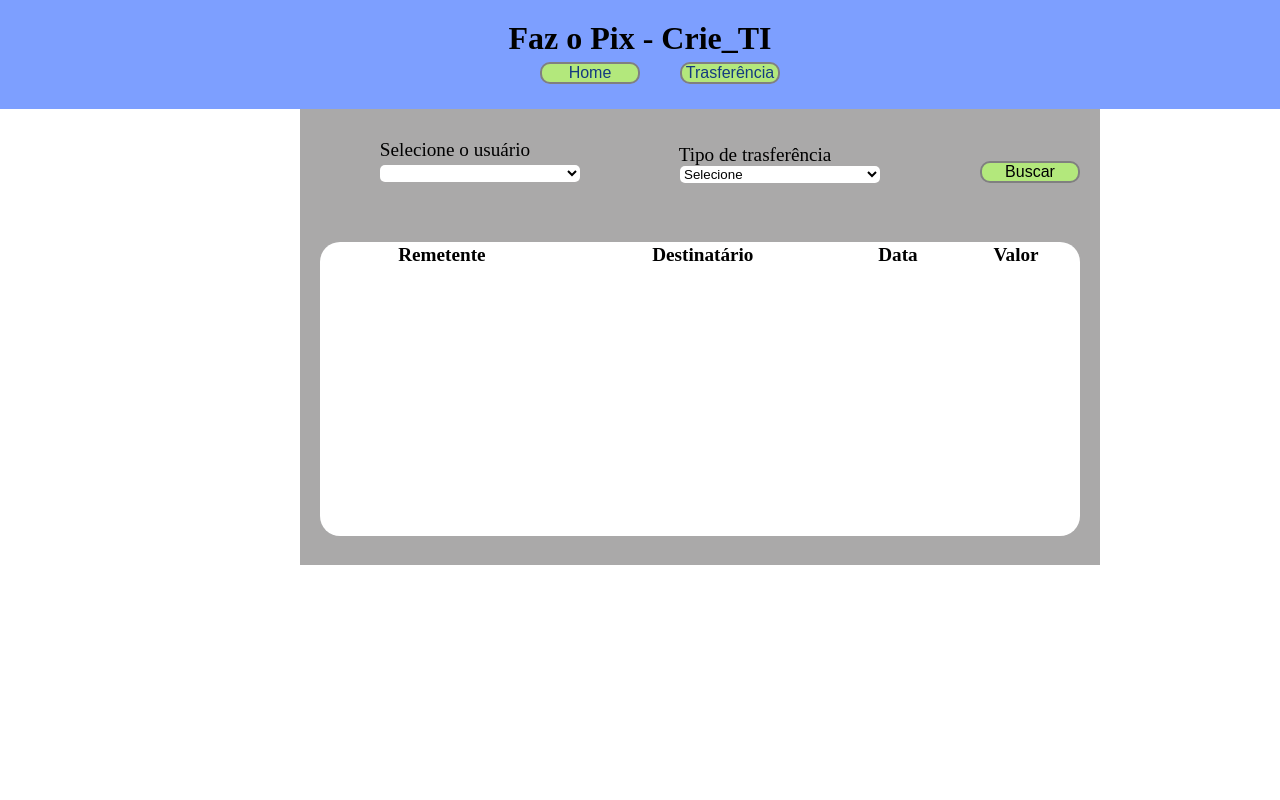
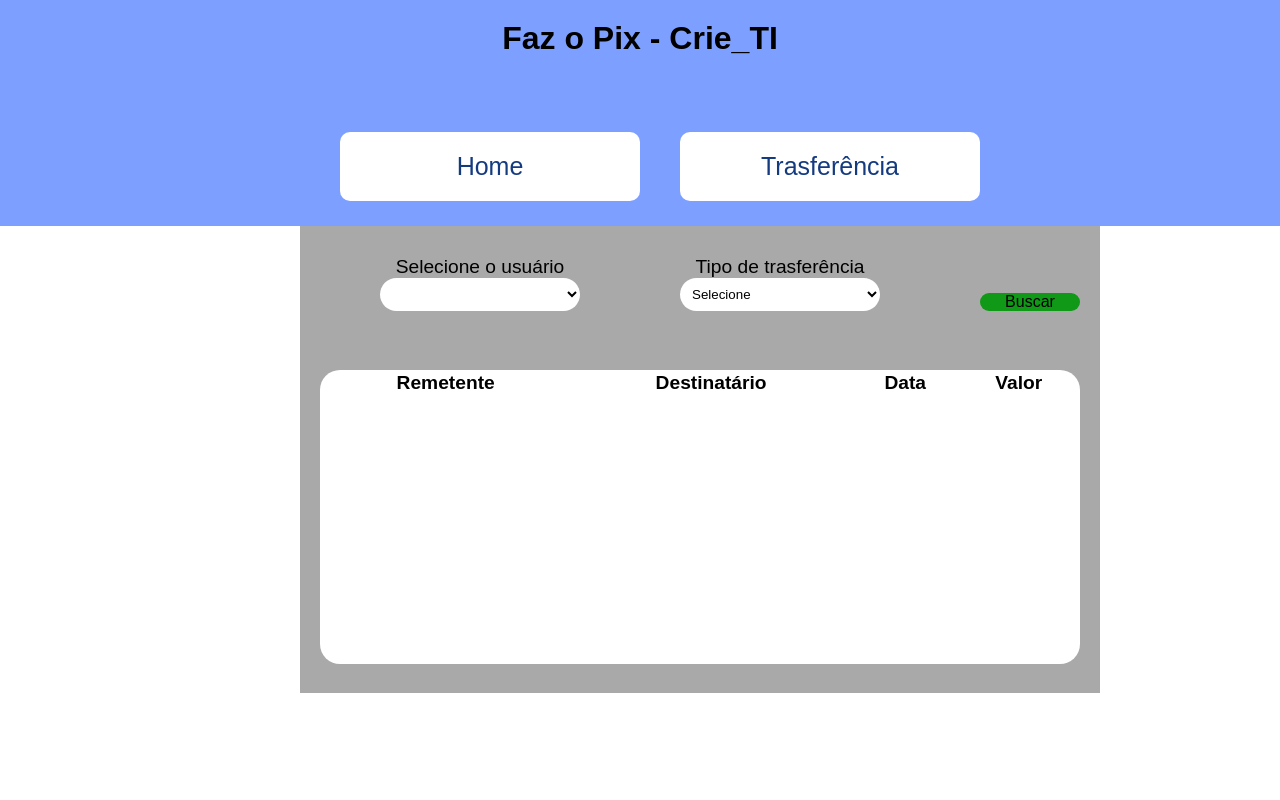
Before and after one commit to robsonwssantos/Trabalho_Pix, a website: page frontend/listar.html in a window 1280 px wide. Shown: the top 800 px of the page. Drawn offline with Linux system fonts and the light colour scheme; no server answers.

Commit message:
Ajustes no CSS

```diff
--- a/frontend/css/button.css
+++ b/frontend/css/button.css
@@ -3,9 +3,9 @@
     height: 200px;
     width: 200px;
     text-decoration: none;
-    background-color: #b3e87c;
-    border: 2px solid gray;
-    border-radius: 10px;
+    background-color: #109917;
+    border: none;
+    border-radius: 50px 10px;
     font-size: larger;
 }
 
@@ -14,8 +14,30 @@
     margin-bottom: 10px;
     padding: 10px;
     text-decoration: none;
-    background-color: #b3e87c;
-    border: 2px solid gray;
+    background-color: #109917;
+    border: none;
     border-radius: 10px;
     font-size: larger;
 }
+
+.button-header {
+    text-decoration: none;
+    background-color: #fefffe;
+    border: none;
+    border-radius: 10px;
+    padding: 20px;
+    width: 300px;
+    font-size: 25px;
+    margin-top: 70px;
+    margin-left: 40px;
+}
+
+.form-list button{
+    text-decoration: none;
+    background-color: #109917;
+    border: none;
+    border-radius: 10px;
+    font-size: medium;
+    margin-left: 60px;
+    width: 100px;
+}
--- a/frontend/css/footer.css
+++ b/frontend/css/footer.css
@@ -0,0 +1,5 @@
+footer{
+    margin-top: 300px;
+    padding: 22px;
+    background-color: #143a80;
+}
--- /dev/null
+++ b/frontend/css/form.css
@@ -0,0 +1,18 @@
+.form-list{
+    display: flex;
+    flex-direction: row;
+    align-items:end;
+    text-align: center;
+    max-width: 800px;
+    justify-content: center;
+}
+
+.form-list select{
+    border-radius: 55px;
+    border: none;
+    padding: 8px;
+    width: 50px;
+    background-color: rgb(255, 255, 255);
+    width: 200px;
+    margin-left: 45 px;
+}
--- a/frontend/css/header.css
+++ b/frontend/css/header.css
@@ -6,16 +6,6 @@
     text-align: center;
 }
 
-.button-header {
-    text-decoration: none;
-    background-color: #b3e87c;
-    border: 2px solid gray;
-    border-radius: 10px;
-    font-size: medium;
-    width: 100px;
-    margin-left: 40px;
-}
-
 .div-header {
     flex-direction: row;
     padding: 5px;
--- a/frontend/css/style.css
+++ b/frontend/css/style.css
@@ -1,7 +1,7 @@
 * {
     padding: 0;
     margin: 0;
-    align-items: center;
+    font-family: Arial, Helvetica, sans-serif;
 }
 
 
@@ -24,34 +24,6 @@
     height: 294px;
 
 
-}
-
-.form-list{
-    display: flex;
-    flex-direction: row;
-    align-items:end;
-    text-align: center;
-    max-width: 800px;
-    justify-content: center;
-}
-
-.form-list select{
-    border-radius: 5px;
-    box-shadow: none;
-    border: none;
-    background-color: white;
-    width: 200px;
-    margin-left: 50px;
-}
-
-.form-list button{
-    text-decoration: none;
-    background-color: #b3e87c;
-    border: 2px solid gray;
-    border-radius: 10px;
-    font-size: medium;
-    margin-left: 60px;
-    width: 100px;
 }
 
 .transfer{
@@ -107,9 +79,3 @@
     text-decoration: none;
     color: #143a80;
 }
-
-footer{
-    margin-top: 300px;
-    padding: 22px;
-    background-color: #143a80;
-}
--- a/frontend/listar.html
+++ b/frontend/listar.html
@@ -8,6 +8,7 @@
     <link rel="stylesheet" href="/frontend/css/header.css" />
     <link rel="stylesheet" href="/frontend/css/footer.css" />
     <link rel="stylesheet" href="/frontend/css/button.css" />
+    <link rel="stylesheet" href="/frontend/css/form.css" />
   </head>
   <header>
     <h1>Faz o Pix - Crie_TI</h1>
```
Also changed, not shown: frontend/index.html (+5 -1 lines), frontend/transferencia.html (+1 -0 lines).
